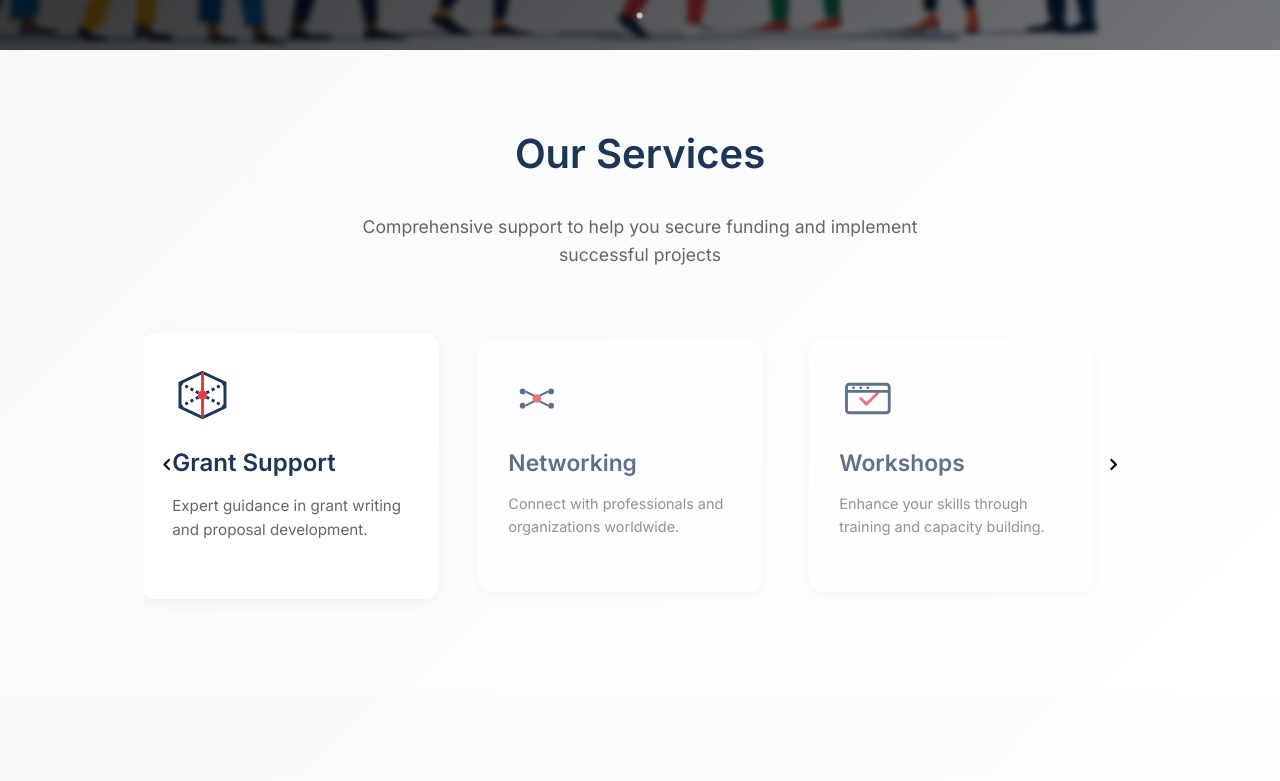
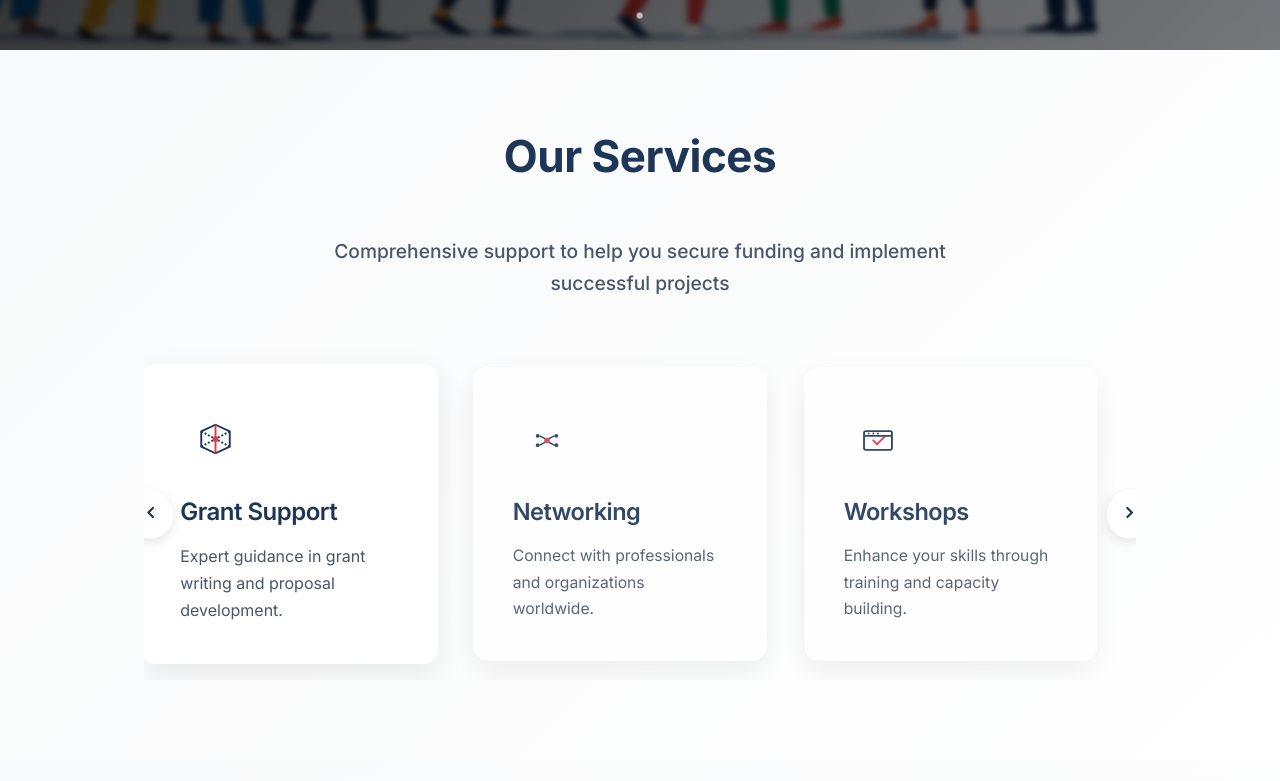
Before and after one commit to ujpm/GGH-website, a React (Vite) app: page / in a window 1280 px wide. Shown: the part 700-1481 px from the top of the page. Built offline with nearby package versions, Linux system fonts and the light colour scheme.

Commit message:
fixed that freaky bug???, finalyy

```diff
--- a/src/components/home/CallToAction.tsx
+++ b/src/components/home/CallToAction.tsx
@@ -54,7 +54,7 @@ const Title = styled.h2`
   font-weight: bold;
   background: linear-gradient(135deg, var(--color-primary) 0%, var(--color-secondary) 100%);
   -webkit-background-clip: text;
-  -webkit-text-fill-color: transparent;
+
   letter-spacing: -0.5px;
 
   @media (max-width: 768px) {
--- a/src/components/home/ServicesOverview.tsx
+++ b/src/components/home/ServicesOverview.tsx
@@ -44,8 +44,8 @@ const ServiceCard = styled(Link)`
   flex: 0 0 calc(33.333% - 1.33rem);
   text-decoration: none;
   color: inherit;
-  opacity: 0.7;
-  transform: scale(0.95);
+  opacity: 0.9;
+  transform: scale(0.98);
   transition: all 0.3s ease;
 
   &.active {
@@ -60,13 +60,14 @@ const ServiceCard = styled(Link)`
 
 const CardInner = styled.div`
   background: white;
-  padding: 2rem;
+  padding: 2.5rem;
   border-radius: 15px;
-  box-shadow: 0 4px 15px rgba(0, 0, 0, 0.05);
+  box-shadow: 0 10px 30px rgba(0, 0, 0, 0.08);
   position: relative;
   overflow: hidden;
   height: 100%;
-  transition: transform 0.3s ease;
+  transition: all 0.3s ease;
+  border: 1px solid rgba(var(--color-primary-rgb), 0.1);
 
   &::before {
     content: '';
@@ -74,27 +75,36 @@ const CardInner = styled.div`
     top: 0;
     left: 0;
     right: 0;
-    height: 3px;
+    height: 4px;
     background: linear-gradient(90deg, var(--color-primary), var(--color-secondary));
     border-radius: 15px 15px 0 0;
   }
 
   &:hover {
     transform: translateY(-5px);
+    box-shadow: 0 15px 40px rgba(0, 0, 0, 0.12);
+    border-color: rgba(var(--color-primary-rgb), 0.2);
   }
 `;
 
 const IconWrapper = styled.div`
-  width: 60px;
-  height: 60px;
+  width: 70px;
+  height: 70px;
   margin-bottom: 1.5rem;
   position: relative;
   z-index: 2;
+  padding: 1rem;
+  background: linear-gradient(135deg, rgba(var(--color-primary-rgb), 0.1) 0%, rgba(var(--color-secondary-rgb), 0.1) 100%);
+  border-radius: 12px;
 
   img {
     width: 100%;
     height: 100%;
     transition: transform 0.3s ease;
+  }
+
+  ${ServiceCard}:hover & img {
+    transform: scale(1.1);
   }
 `;
 
@@ -104,53 +114,69 @@ const ServiceTitle = styled.h3`
   position: relative;
   z-index: 2;
   font-size: 1.5rem;
+  font-weight: 600;
+  letter-spacing: -0.5px;
 `;
 
 const ServiceDescription = styled.p`
-  color: #666;
-  line-height: 1.6;
+  color: #4a5568;
+  line-height: 1.7;
   position: relative;
   z-index: 2;
-  font-size: 0.95rem;
+  font-size: 1rem;
 `;
 
 const SectionTitle = styled.h2`
   text-align: center;
   color: var(--color-primary);
-  font-size: 2.5rem;
-  margin-bottom: 1rem;
+  font-size: 2.75rem;
+  margin-bottom: 1.5rem;
   position: relative;
+  font-weight: bold;
+  letter-spacing: -0.5px;
 
   &::after {
     content: '';
     display: block;
-    width: 60px;
-    height: 3px;
+    width: 80px;
+    height: 4px;
     background: var(--color-secondary);
-    margin: 1rem auto;
+    margin: 1.5rem auto;
+    border-radius: 2px;
   }
 `;
 
 const SectionSubtitle = styled.p`
   text-align: center;
-  color: #666;
-  max-width: 600px;
-  margin: 0 auto 2rem;
-  line-height: 1.6;
-  font-size: 1.1rem;
+  color: #4a5568;
+  max-width: 700px;
+  margin: 0 auto 3rem;
+  line-height: 1.7;
+  font-size: 1.2rem;
+  font-weight: 500;
 `;
 
 const NavigationButton = styled.button<{ direction: 'left' | 'right' }>`
   position: absolute;
   top: 50%;
   transform: translateY(-50%);
-  background: none;
+  background: white;
   border: none;
   padding: 1rem;
   cursor: pointer;
   z-index: 1;
+  border-radius: 50%;
+  box-shadow: 0 4px 12px rgba(0, 0, 0, 0.1);
+  color: var(--color-primary);
+  transition: all 0.3s ease;
 
-  ${props => props.direction === 'left' ? 'left: 0;' : 'right: 0;'}
+  &:hover {
+    background: var(--color-primary);
+    color: white;
+    box-shadow: 0 6px 16px rgba(0, 0, 0, 0.15);
+  }
+
+  ${props => props.direction === 'left' ? 'left: -1rem;' : 'right: -1rem;'}
 `;
 
 const services = [
```
